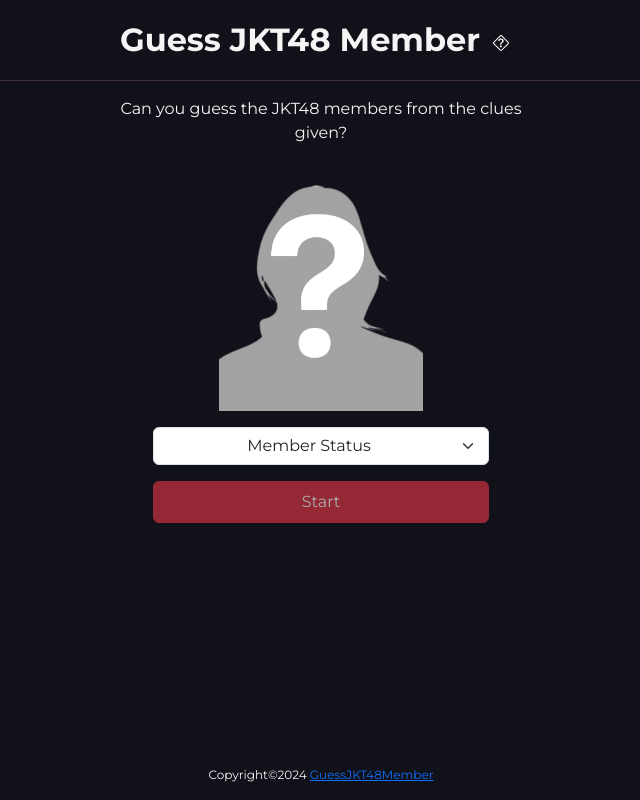
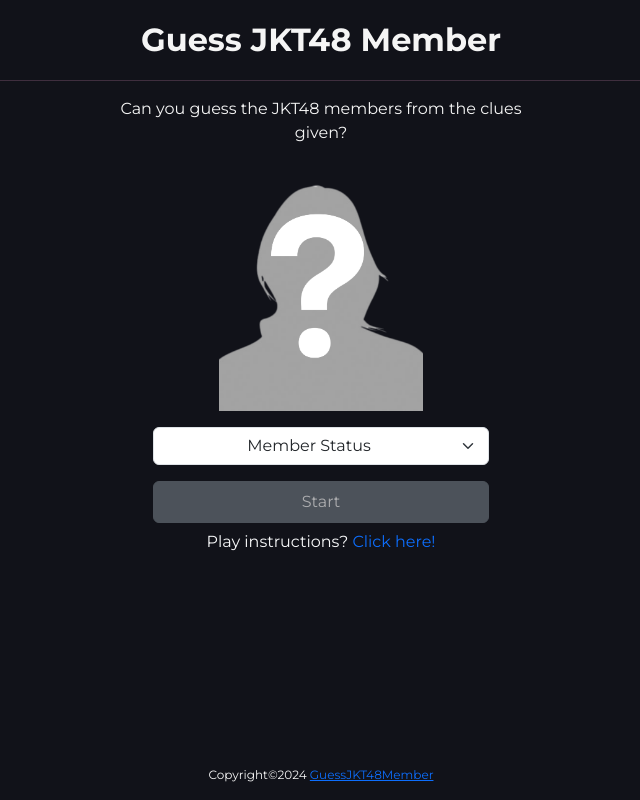
Before and after one commit to davinrdh/guess-jkt48member, a React (Vite) app: page / in a window 1280 px wide. Shown: the whole page, without its empty margins (319-959 px from the left). Built offline with nearby package versions, Linux system fonts and the light colour scheme.

Commit message:
feat: edit play instructions & fix bug

```diff
--- a/src/Components/ModalInstructions.tsx
+++ b/src/Components/ModalInstructions.tsx
@@ -5,7 +5,8 @@
   return (
     <Modal show={show} onHide={handleClose} backdrop="static" closeVariant="light">
       <Modal.Header className="justify-content-between">
-        <Modal.Title>Petunjuk Bermain</Modal.Title>
+        {/* <Modal.Title>Petunjuk Bermain</Modal.Title> */}
+        <Modal.Title>Play Instructions</Modal.Title>
         <Button variant="" onClick={handleClose} >
             <img src="/img/x-lg.svg" alt="" />
         </Button>
--- a/src/Menu/Game.tsx
+++ b/src/Menu/Game.tsx
@@ -31,10 +31,15 @@
   // console.log(clickCount)
 
   const generateRandomIndex = () => {
+    if(usedIndexes.length >= 10) {
+      return
+    }
+
     let newIndex: any;
     do {
       newIndex = Math.floor(Math.random() * data?.length);
     } while (usedIndexes.includes(newIndex));
+
     setIndex(newIndex);
     setUsedIndexes([...usedIndexes, newIndex]);
     setTimer(time);
@@ -51,6 +56,8 @@
     }
   }, [questionCount, timer]);
 
+  console.log(timer)
+
   useEffect(() => {
     if (timer > 0 && questionCount < 10) {
       const interval = setInterval(() => {
@@ -60,8 +67,6 @@
       return () => clearInterval(interval);
     }
   }, [questionCount, timer]);
-
-  console.log(timer);
 
   useEffect(() => {
     if (timer == time - 1) {
@@ -116,7 +121,7 @@
         </Alert>
       ) : (
         <ContainerStyled>
-          <p>{usedIndexes?.length < 10 && <Button variant="outline-danger" className="rounded-circle" style={{width: '50px', height: '50px'}}>{timer}</Button>}</p>
+          <p>{usedIndexes?.length < 10 && <Button variant="outline-danger" className="rounded-circle" style={{width: '50px', height: '50px'}} disabled>{timer}</Button>}</p>
           <div className="mx-3">
             {usedIndexes.length === 10 ? (
               <Finished correctAnswer={correctAnswer} hidden />
--- a/src/Menu/Header.tsx
+++ b/src/Menu/Header.tsx
@@ -1,10 +1,7 @@
-import { Button } from "react-bootstrap";
+
 import { NavbarBrand, NavbarStyled } from "../Components/styled";
-import ModalInstructions from "../Components/ModalInstructions";
-import { useState } from "react";
 
 export default function Header() {
-  const [modal, setModal] = useState(false);
 
   //   const [theme, setTheme] = useLocalStorage(
   //     "theme",
@@ -26,17 +23,11 @@
   //     themeModeonHtml(theme);
   //   }, []);
 
-  const handleClose = () => setModal(false);
-
   return (
     <div>
       <NavbarStyled>
         <NavbarBrand>
           Guess JKT48 Member
-          <Button variant="" className="" onClick={() => setModal(!modal)}>
-            <img src="/img/question-diamond.svg" alt="" />
-            <ModalInstructions show={modal} handleClose={handleClose} />
-          </Button>
         </NavbarBrand>
         {/* <div>
           <InputToggleTheme
--- a/src/Menu/HomePage.tsx
+++ b/src/Menu/HomePage.tsx
@@ -3,9 +3,13 @@
 import { ContainerStyled } from "../Components/styled";
 import { NavLink } from "react-router-dom";
 import { useEffect, useState } from "react";
+import ModalInstructions from "../Components/ModalInstructions";
 
 export default function HomePage() {
   const [filter, setFilter] = useState<string>("");
+  const [modal, setModal] = useState(false);
+
+  const handleClose = () => setModal(false);
 
   useEffect(() => {
     localStorage.setItem("filter", "");
@@ -39,7 +43,7 @@
           {filter === "" ? (
             <Button
               className="w-75 py-2 rounded-pills"
-              variant="danger"
+              variant="secondary"
               disabled
             >
               Start
@@ -53,6 +57,10 @@
               </NavLink>
             </>
           )}
+          <Button variant="" className="text-light" onClick={() => setModal(!modal)}>
+            Play instructions? <span className="text-primary">Click here!</span>
+            <ModalInstructions show={modal} handleClose={handleClose} />
+          </Button>
         </ContainerStyled>
       </>
     </div>
```
